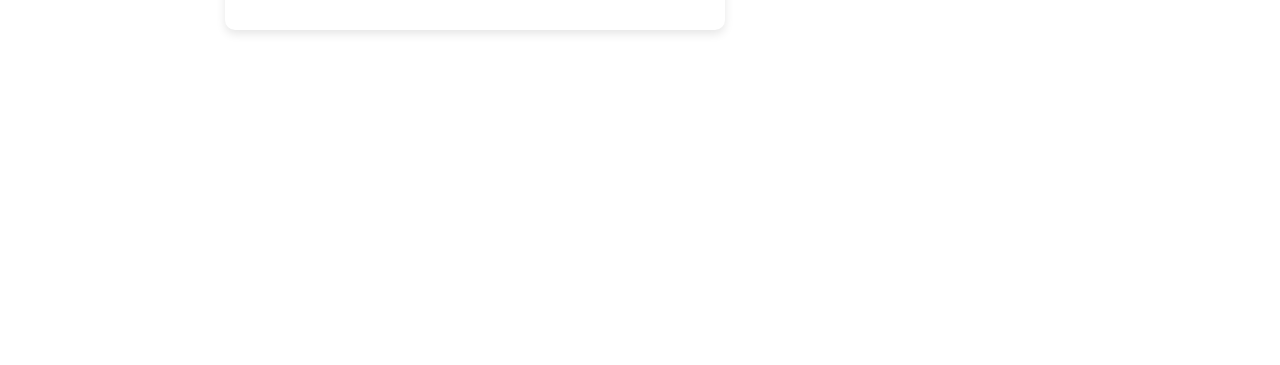
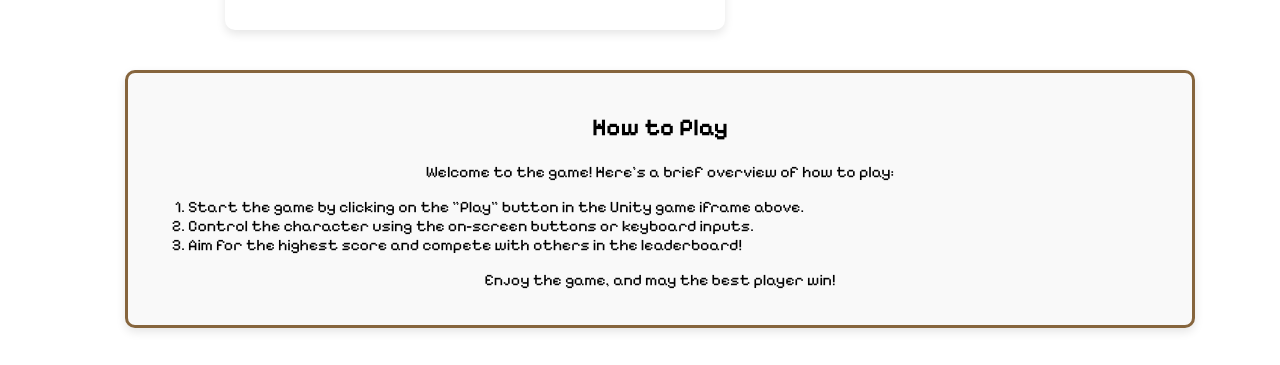
Before and after one commit to RavdeepAulakh/SFUSurgeHacks2025, a React (Create React App) app: page / in a window 1280 px wide. Shown: the part 770-1135 px from the top of the page. Before the commit the page ends 820 px from the top, so only its background shows below. Built offline with nearby package versions, Linux system fonts and the light colour scheme; no server answers; the database is empty.

Commit message:
added back how to play section

```diff
--- a/src/pages/Home.jsx
+++ b/src/pages/Home.jsx
@@ -129,8 +129,31 @@ function Home() {
       ))}
     </ul>
   </div>
-</div>
 
+  {/* How to Play Section */}
+  <div
+        style={{
+          width: "80%", // Make it smaller than the full width
+          backgroundColor: "#f9f9f9", // Light background
+          border: "3px solid #86653D", // Light brown border
+          padding: "20px",
+          borderRadius: "10px",
+          boxShadow: "0 4px 10px rgba(0, 0, 0, 0.1)",
+          textAlign: "center",
+          marginTop: "20px", // Space between iframe and how-to-play section
+          marginBottom: "20px",
+        }}
+      >
+        <h2>How to Play</h2>
+        <p>Welcome to the game! Here’s a brief overview of how to play:</p>
+        <ol style={{ textAlign: "left" }}>
+          <li>Start the game by clicking on the "Play" button in the Unity game iframe above.</li>
+          <li>Control the character using the on-screen buttons or keyboard inputs.</li>
+          <li>Aim for the highest score and compete with others in the leaderboard!</li>
+        </ol>
+        <p>Enjoy the game, and may the best player win!</p>
+      </div>
+    </div>
   );
 }
 
```
